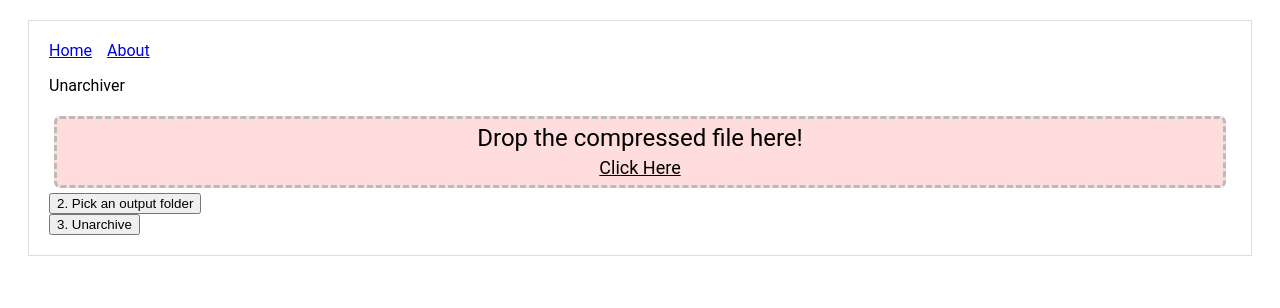
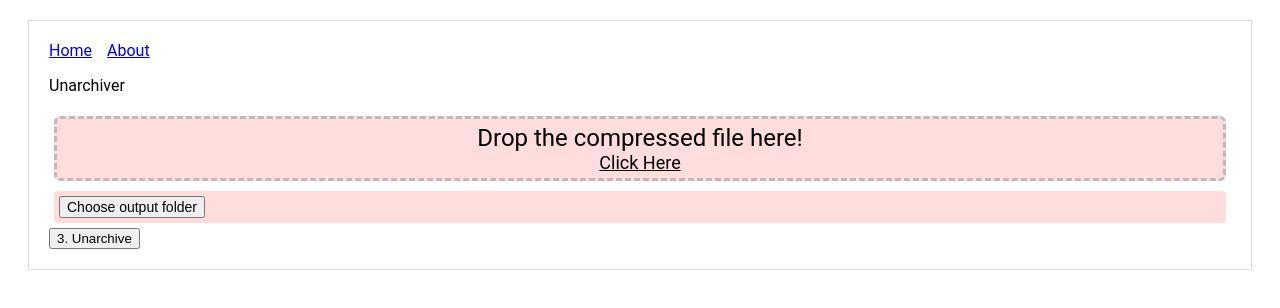
Before and after one commit to GoogleChromeLabs/unarchiver, a Next.js app: page / in a window 1280 px wide. Shown: the top 308 px of the page. Built offline with nearby package versions, Linux system fonts and the light colour scheme.

Commit message:
Updated dropzone to have a cleaner conditional, and added directory choosing

```diff
--- /dev/null
+++ b/comps/ChooseDirectory.js
@@ -0,0 +1,53 @@
+import {useState, useCallback} from 'react';
+
+async function promptUserForDirectory(setDirHandle) {
+  try {
+    const handle = await window.chooseFileSystemEntries({type: 'openDirectory'});
+    setDirHandle(handle);
+  } catch (e) {
+    console.log(`ERROR: ${JSON.stringify(e.message)}`);
+  }
+}
+
+export default function ChooseDirectory(props) {
+  const [chosenDirectory, setChosenDirectory] = useState(null);
+
+  var setChosenDirectoryCallback = useCallback((directory) => {
+    setChosenDirectory(directory);
+    props.setChosenDirectory(directory);
+  }, [setChosenDirectory, props.setChosenDirectory]);
+  return (
+    <div id="chooseBox" className={chosenDirectory != null ? "chosen" : ''}>
+      <button onClick={() => promptUserForDirectory(setChosenDirectoryCallback)}>Choose output folder</button>
+      {chosenDirectory != null ?
+          <div id="directoryBox">Saving to: <span id="directoryName">{chosenDirectory.name}</span></div> :
+          ""
+      }
+      <style jsx>{`
+      #chooseBox {
+        display: flex;
+        flex-direction: row;
+        padding: 5px;
+        margin: 5px;
+        background-color: #ffdddd;
+        border-radius: 0.25em;
+      }
+      #chooseBox.chosen {
+        background-color: #aaddaf;
+      }
+      button {
+        font-size: 14px;
+      }
+      #directoryName {
+        font-family: monospace;
+      }
+      #directoryBox {
+        margin: 5px;
+        flex-grow: 4;
+        text-align: end;
+        font-size: 18px;
+      }
+      `}</style>
+    </div>
+  )
+}
--- a/comps/ChooseFile.js
+++ b/comps/ChooseFile.js
@@ -8,7 +8,7 @@ const compStyle = {
 
 export default function ChooseFile(props) {
   // Declare a state variable for when onDrop is called.
-  const [acceptedFile, setAcceptedFile] = useState(undefined);
+  const [acceptedFile, setAcceptedFile] = useState(null);
   const [onDropCalled, setOnDropCalled] = useState(false);
 
   const onDrop = useCallback((acceptedFiles) => {
@@ -20,18 +20,27 @@ export default function ChooseFile(props) {
   const {getRootProps, getInputProps, isDragActive, open, acceptedFiles} =
       useDropzone({multiple: false, onDrop});
 
+  // The contents of the drop zone changes based on if a file is selected or
+  // not.
+  let dropZoneContents;
+  if (acceptedFile === null) {
+    dropZoneContents =
+        <div>
+          Drop the compressed file here!
+          <div style={{fontSize: 18, textDecoration: 'underline'}}>Click Here</div>
+        </div>;
+  } else {
+    dropZoneContents =
+        <div>Extracting from: <span style={{fontFamily: 'monospace'}}>{acceptedFile.name}</span></div>;
+  }
+
   return (
     <div style={compStyle}>
       <div {...getRootProps()}
           className={"dropZone" + (isDragActive ? "  dragActive" : "") +
                                   (onDropCalled ? " fileSelected" : "")}>
         <input {...getInputProps()}/>
-        <div>{
-          acceptedFile === undefined ?
-              "Drop the compressed file here!" :
-              <span className="acceptedFile">{acceptedFile.name}</span>
-        }</div>
-        <span className="clickHere">Click Here</span>
+        {dropZoneContents}
       </div>
       <style jsx>{`
         .dropZone {
@@ -53,13 +62,6 @@ export default function ChooseFile(props) {
           background-color: #aaaadd;
           cursor: grabbing;
         }
-        .acceptedFile {
-          font-family: monospace;
-        }
-        .clickHere {
-          font-size: 18px;
-          text-decoration: underline;
-        }
       `}</style>
     </div>
   );
--- a/pages/index.js
+++ b/pages/index.js
@@ -1,25 +1,10 @@
 import Layout from '../comps/Layout.js'
 import ChooseFile from '../comps/ChooseFile.js'
+import ChooseDirectory from '../comps/ChooseDirectory.js'
 import {useState} from 'react';
 import JSZip from 'jszip';
 import { Line } from 'rc-progress';
 
-function OutputSelector(props) {
-  return (
-    <div>
-      <button onClick={() => props.chooseDirHandle()}>2. Pick an output folder</button>
-    </div>
-  )
-}
-
-async function chooseDirHandle(setDirHandle) {
-  try {
-    const handle = await window.chooseFileSystemEntries({type: 'openDirectory'});
-    setDirHandle(handle);
-  } catch (e) {
-    console.log(`ERROR: ${JSON.stringify(e.message)}`);
-  }
-}
 
 function sleep(ms) {
   return new Promise(resolve => setTimeout(resolve, ms));
@@ -125,7 +110,6 @@ function Index() {
 
   // Declare a state variable for the output directory handle.
   const [outputDirHandle, setDirHandle] = useState('');
-  const chooseAndSetDirHandle = chooseDirHandle.bind(this, setDirHandle);
 
   // Declare state variables for tracking running and the progress indicator.
   const [running, setRunning] = useState(false);
@@ -137,7 +121,7 @@ function Index() {
         <p>Unarchiver</p>
 
         <ChooseFile setChosenFile={setInputFile} />
-        <OutputSelector chooseDirHandle={chooseAndSetDirHandle} />
+        <ChooseDirectory setChosenDirectory={setDirHandle} />
         <Unarchive inputFile={inputFile} outputDirHandle={outputDirHandle} setRunning={setRunning} setProgress={setProgress} />
         { running ?
             <Line percent={progress} strokeWidth="1" />
```
